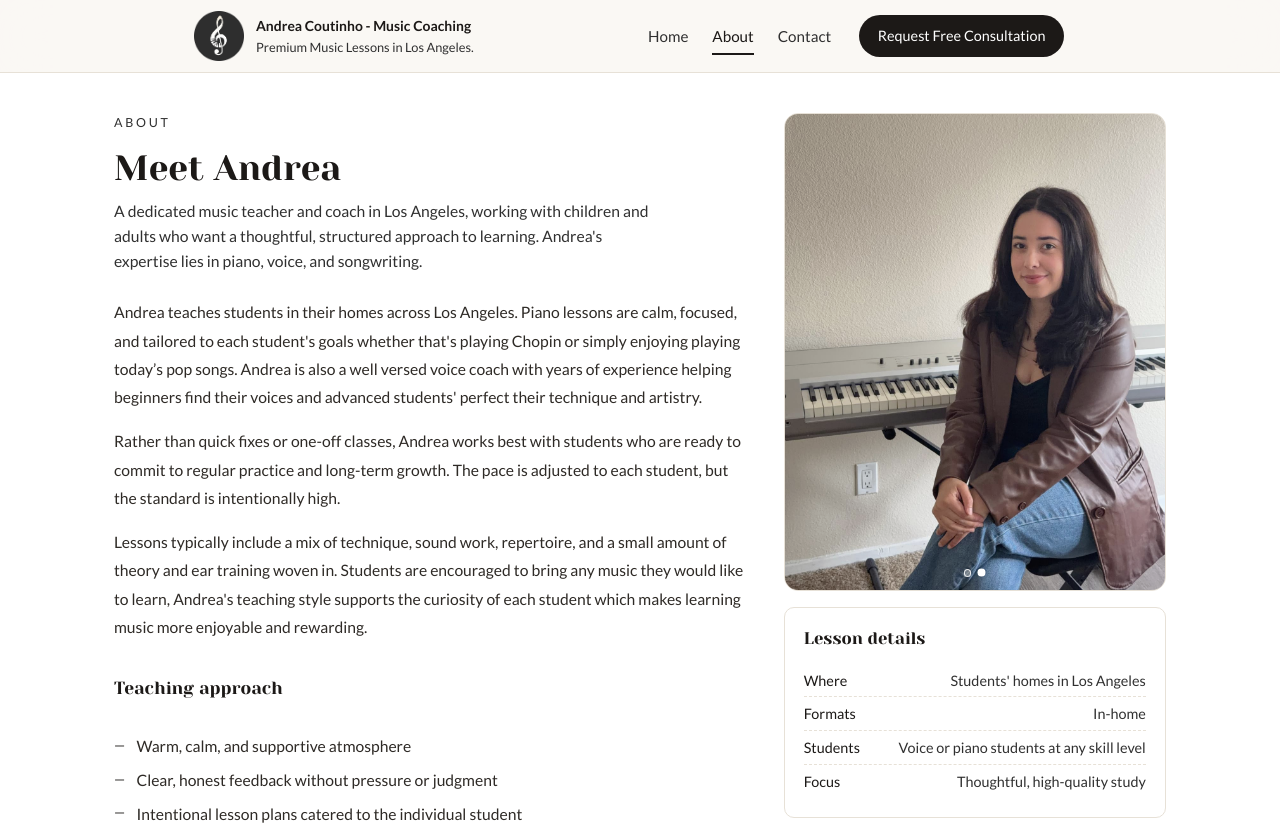
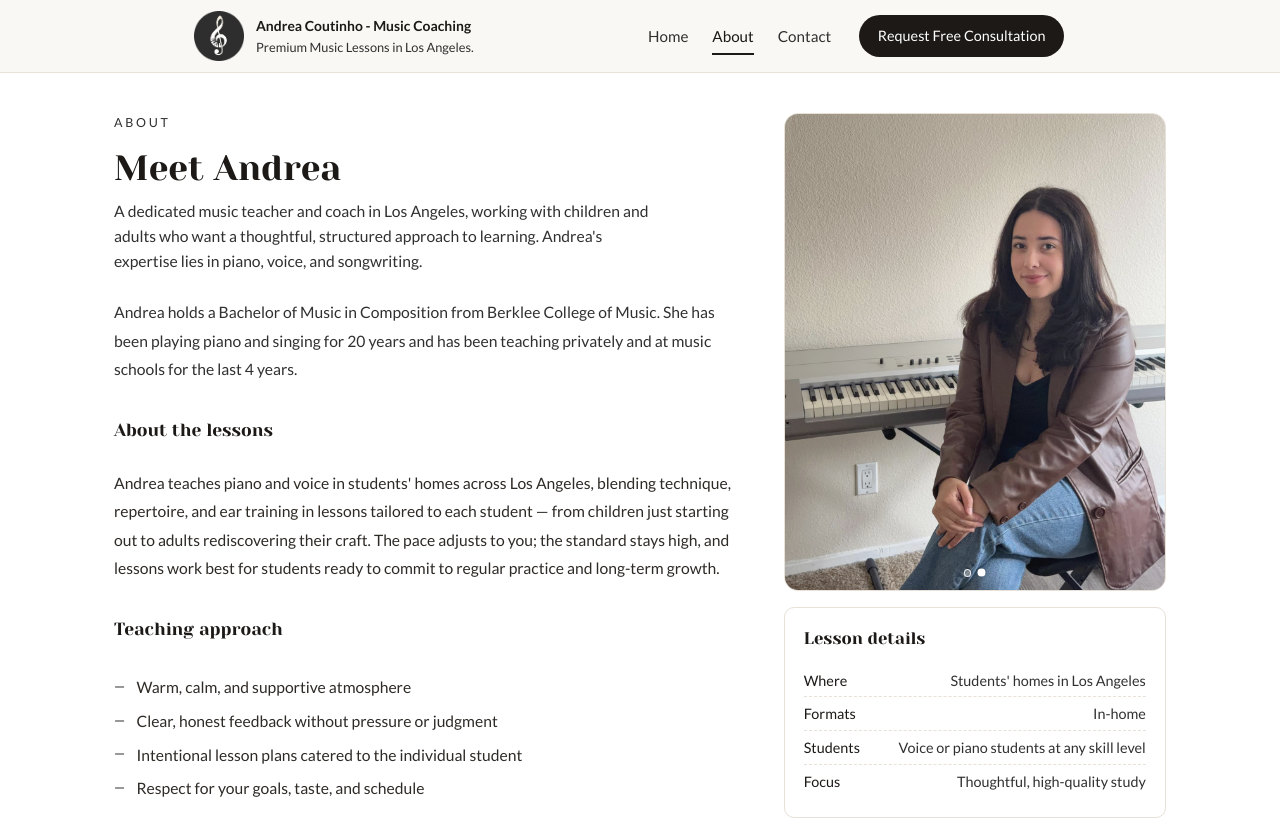
Before and after one commit to elemets/andreasmusiclessons, a React (Vite) app: page /about in a window 1280 px wide. Shown: the top 825 px of the page. Built offline with nearby package versions, Linux system fonts and the light colour scheme; the HTML template or start-up script is replaced by a standard one.

Commit message:
Updating about page

```diff
--- a/src/pages/About.tsx
+++ b/src/pages/About.tsx
@@ -53,19 +53,13 @@ const About: React.FC = () => {
             </header>
 
             <article className="about-main">
-            <p>
-              Andrea teaches students in their homes across Los Angeles. Piano lessons are calm, focused, and tailored to each student's goals whether that's playing Chopin or simply enjoying playing today’s pop songs. Andrea is also a well versed voice coach with years of experience helping beginners find their voices and advanced students' perfect their technique and artistry.
-
+            <p className="muted">
+              Andrea holds a Bachelor of Music in Composition from Berklee College of Music. She has been playing piano and singing for 20 years and has been teaching privately and at music schools for the last 4 years.
             </p>
 
+            <h2 className="about-subtitle">About the lessons</h2>
             <p>
-            Rather than quick fixes or one-off classes, Andrea works best with students who are ready to commit to regular practice and long-term growth. The pace is adjusted to each student, but the standard is intentionally high.
-
-            </p>
-
-            <p>
-              Lessons typically include a mix of technique, sound work, repertoire, and a small amount of theory and ear training woven in. Students are encouraged to bring any music they would like to learn, Andrea's teaching style supports the curiosity of each student which makes learning music more enjoyable and rewarding.
-
+              Andrea teaches piano and voice in students&apos; homes across Los Angeles, blending technique, repertoire, and ear training in lessons tailored to each student — from children just starting out to adults rediscovering their craft. The pace adjusts to you; the standard stays high, and lessons work best for students ready to commit to regular practice and long-term growth.
             </p>
 
             <h2 className="about-subtitle">Teaching approach</h2>
@@ -87,10 +81,6 @@ const About: React.FC = () => {
               <li>Returning to piano after a break and want to refine your playing</li>
               <li>Open to consistent practice and long-term work</li>
             </ul>
-
-            <p className="muted">
-              Andrea holds a Bachelor of Music in Composition from Berklee College of Music. She has been playing piano and singing for 20 years and has been teaching privately and at music schools for the last 4 years.
-            </p>
             </article>
           </div>
 
```
